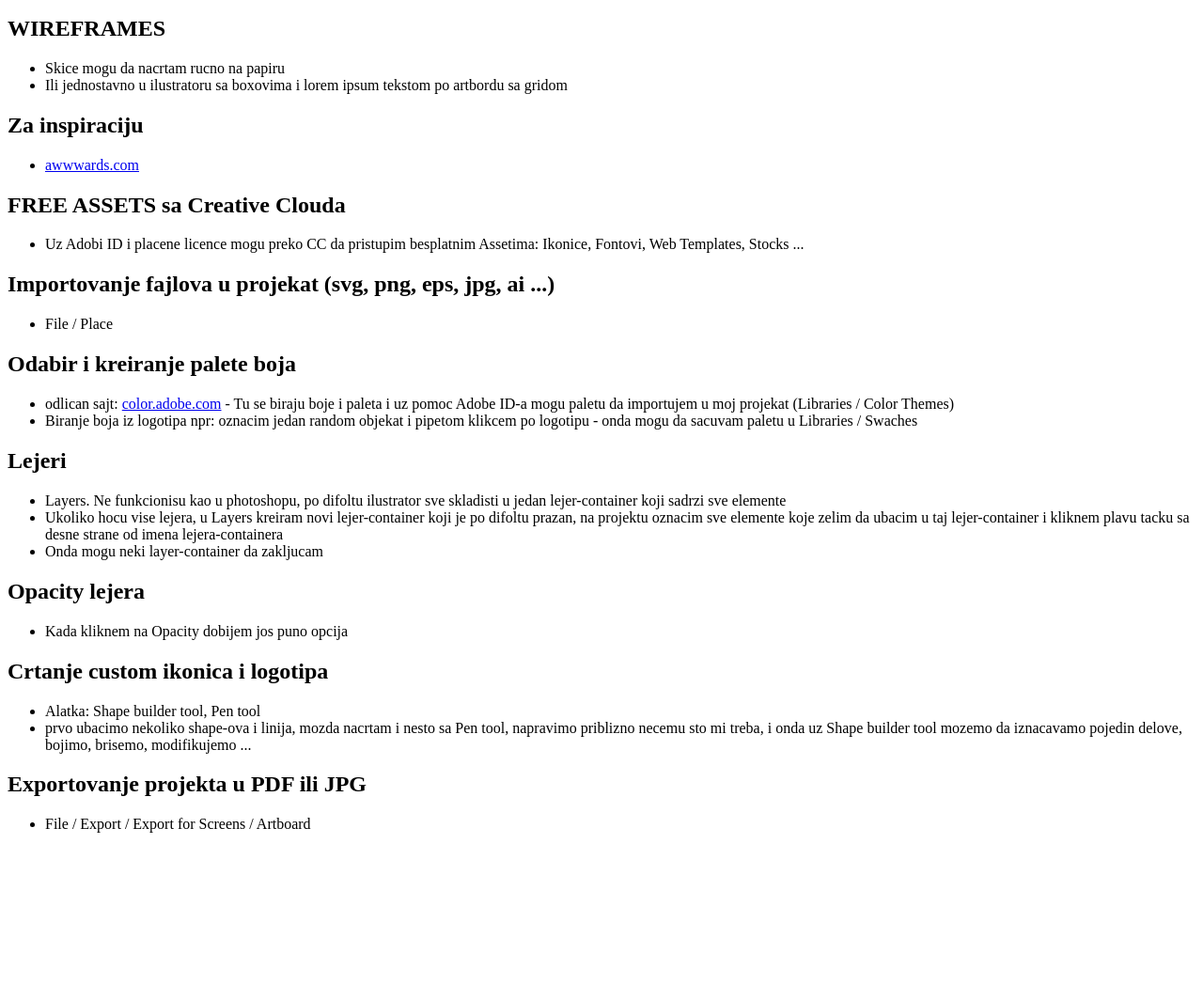
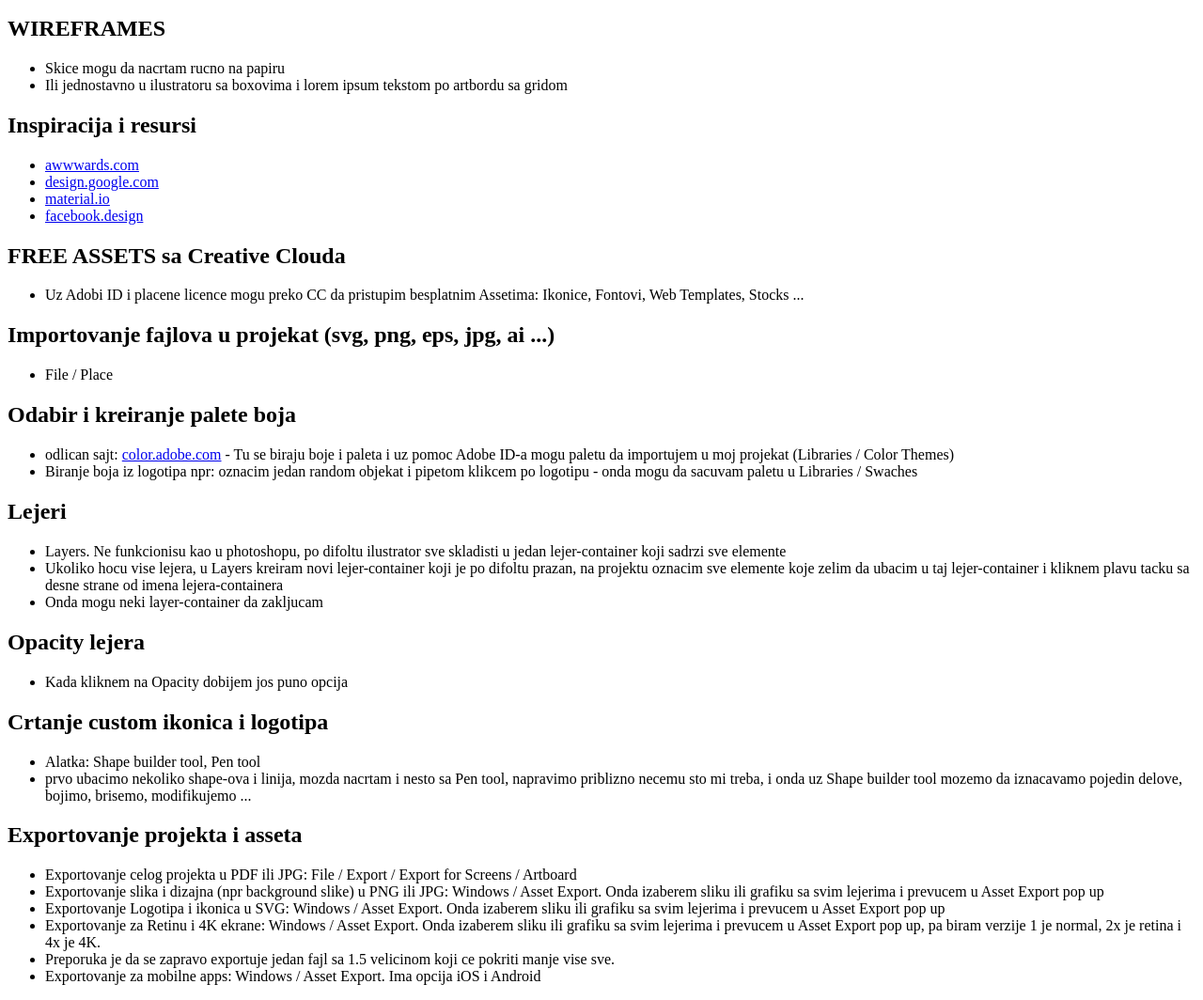
Before and after one commit to miloszekovic/web-ui-dizajn-u-ilustratoru, a plain HTML site: page index.html in a window 1280 px wide. Shown: the part 685-1749 px from the top of the page at 94% size. Before the commit the page ends 1587 px from the top, so only its background shows below. Drawn offline with Linux system fonts and the light colour scheme.

Commit message:
Update index.html

```diff
--- a/index.html
+++ b/index.html
@@ -51,9 +51,12 @@
         <li>Ili jednostavno u ilustratoru sa boxovima i lorem ipsum tekstom po artbordu sa gridom</li>
     </ul>
 
-    <h2>Za inspiraciju</h2>
+    <h2>Inspiracija i resursi</h2>
     <ul>
         <li><a href="https://awwwards.com" target="_blank">awwwards.com</a></li>
+        <li><a href="https://design.google.com" target="_blank">design.google.com</a></li>
+        <li><a href="https://material.io" target="_blank">material.io</a></li>
+        <li><a href="https://facebook.design" target="_blank">facebook.design</a></li>
     </ul>
 
     <h2>FREE ASSETS sa Creative Clouda</h2>
@@ -90,9 +93,14 @@
         <li>prvo ubacimo nekoliko shape-ova i linija, mozda nacrtam i nesto sa Pen tool, napravimo priblizno necemu sto mi treba, i onda uz Shape builder tool mozemo da iznacavamo pojedin delove, bojimo, brisemo, modifikujemo ...</li>
     </ul>
 
-    <h2>Exportovanje projekta u PDF ili JPG</h2>
+    <h2>Exportovanje projekta i asseta</h2>
     <ul>
-        <li>File / Export / Export for Screens / Artboard</li>
+        <li>Exportovanje celog projekta u PDF ili JPG: File / Export / Export for Screens / Artboard</li>
+        <li>Exportovanje slika i dizajna (npr background slike) u PNG ili JPG: Windows / Asset Export. Onda izaberem sliku ili grafiku sa svim lejerima i prevucem u Asset Export pop up</li>
+        <li>Exportovanje Logotipa i ikonica u SVG: Windows / Asset Export. Onda izaberem sliku ili grafiku sa svim lejerima i prevucem u Asset Export pop up</li>
+        <li>Exportovanje za Retinu i 4K ekrane: Windows / Asset Export. Onda izaberem sliku ili grafiku sa svim lejerima i prevucem u Asset Export pop up, pa biram verzije 1 je normal, 2x je retina i 4x je 4K.</li>
+        <li>Preporuka je da se zapravo exportuje jedan fajl sa 1.5 velicinom koji ce pokriti manje vise sve.</li>
+        <li>Exportovanje za mobilne apps: Windows / Asset Export. Ima opcija iOS i Android</li>
     </ul>
 
 </body>
```
